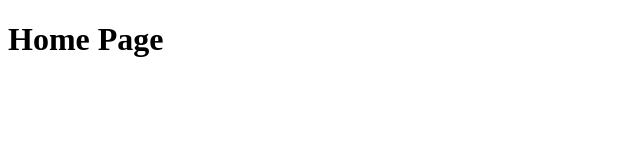
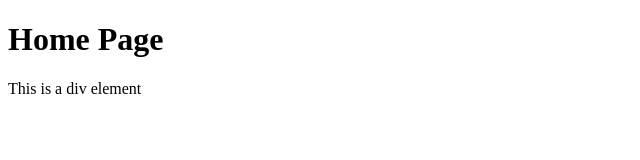
Before and after one commit to ReshmaKoredla/GitMC, a plain HTML site: page index.html in a window 1280 px wide. Shown: the whole page, without its empty margins (0-640 px from the left). Drawn offline with Linux system fonts and the light colour scheme.

Commit message:
added to index.html

```diff
--- a/index.html
+++ b/index.html
@@ -7,5 +7,6 @@
 </head>
 <body>
     <h1>Home Page</h1>
+    <div>This is a div element </div>
 </body>
 </html>
```
